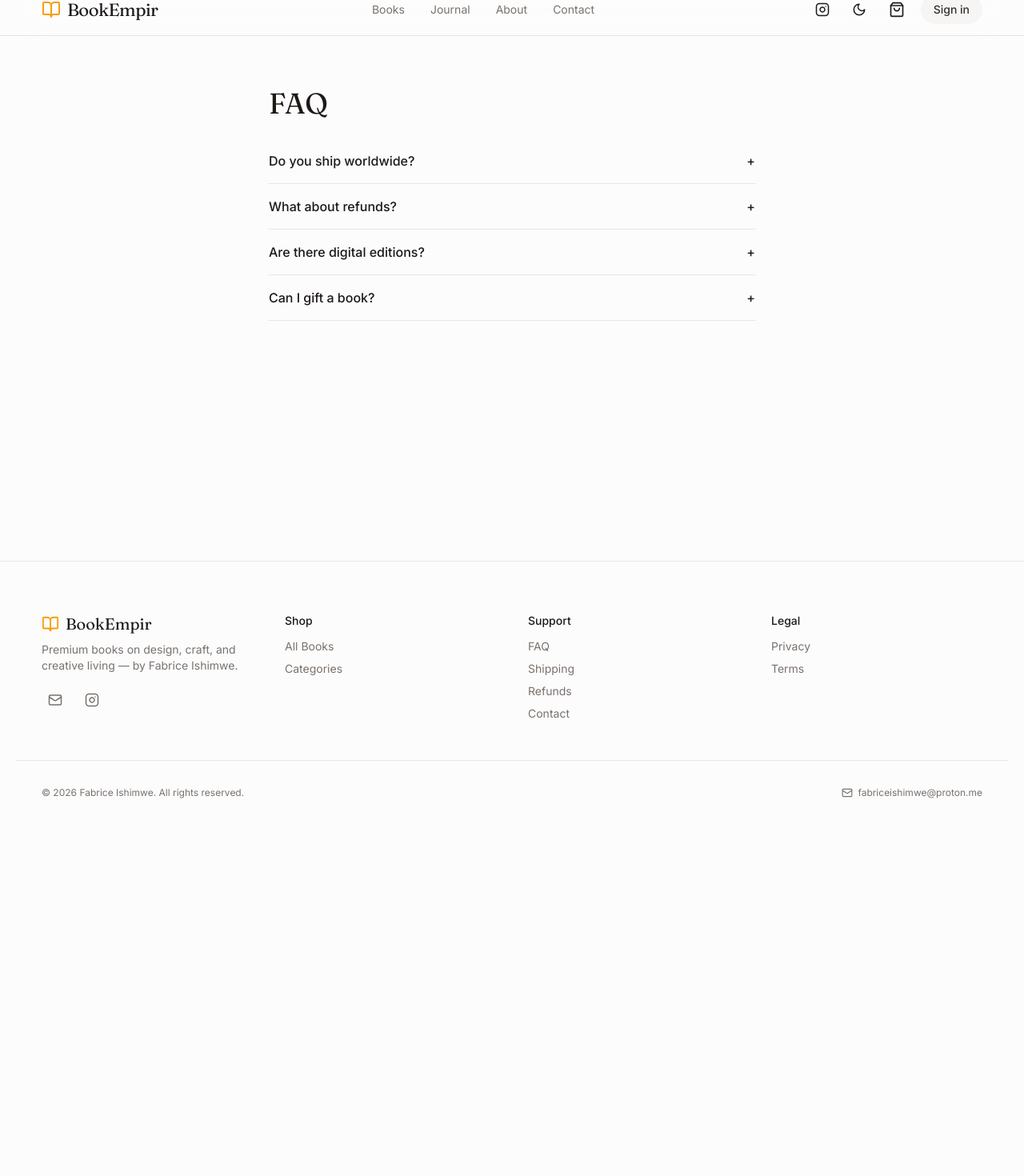
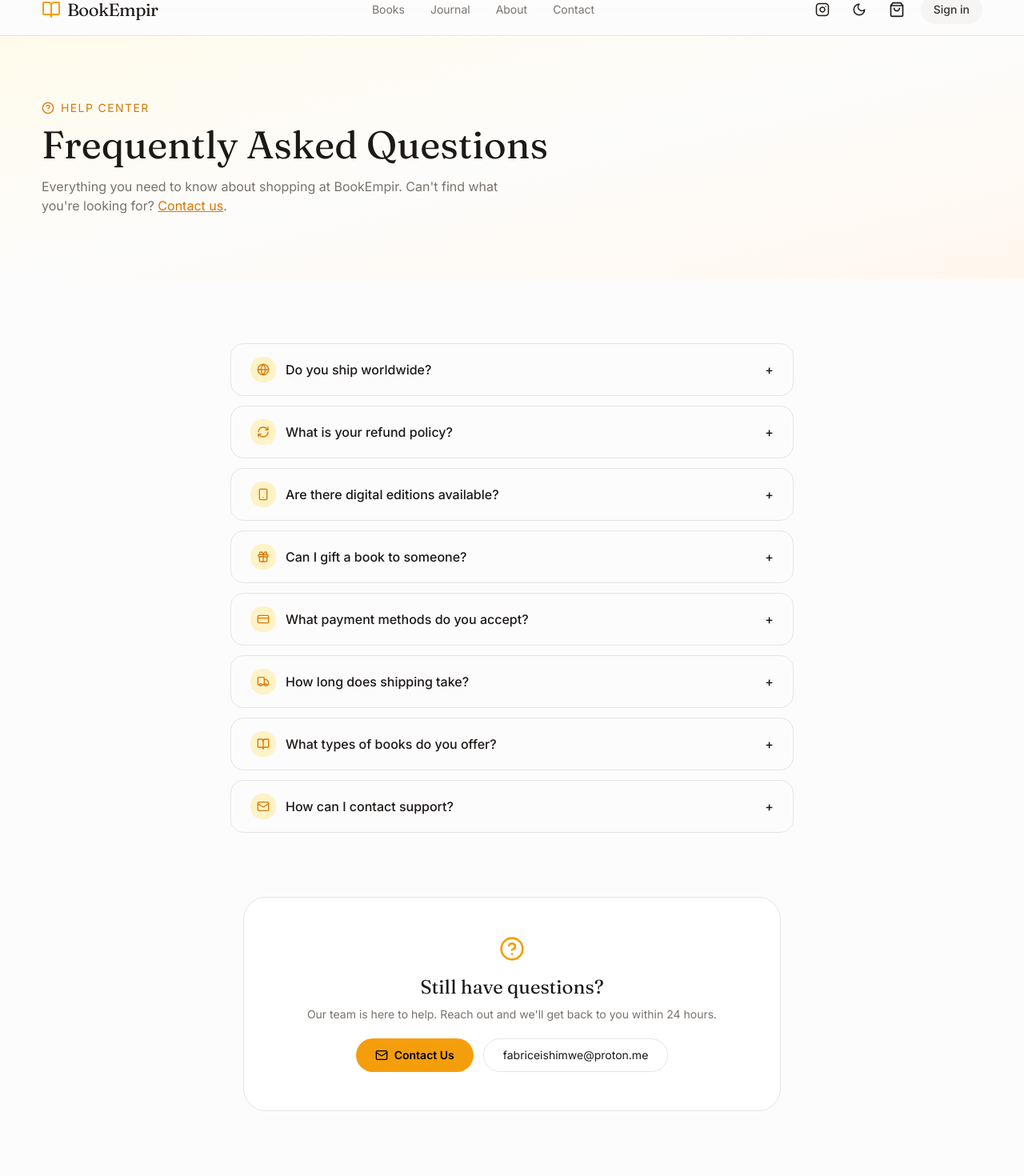
Before and after one commit to gavuvapro/bookempir, a Next.js app: page /faq in a window 1280 px wide. Shown: the part 20-1490 px from the top of the page at 80% size. Before the commit the page ends 1083 px from the top, so only its background shows below. Built offline with nearby package versions, Linux system fonts and the light colour scheme; no server answers.

Commit message:
feat: enhance FAQ page with new icons, expanded content, and updated layout

```diff
--- a/app/(site)/faq/page.tsx
+++ b/app/(site)/faq/page.tsx
@@ -1,7 +1,139 @@
-import { Accordion, AccordionContent, AccordionItem, AccordionTrigger } from "@/components/ui/accordion"
-export default function Faq(){ const faqs = [
-  ["Do you ship worldwide?","Yes, digital instantly, print worldwide."],
-  ["What about refunds?","30-day no questions asked. Email hello@yourdomain.com."],
-  ["Are there digital editions?","Yes, every print book includes a DRM-free PDF/ePub."],
-  ["Can I gift a book?","Yes, add a gift note at checkout."]
-]; return <div className="container py-16 max-w-2xl"><h1 className="font-display text-4xl mb-6">FAQ</h1><Accordion type="single" collapsible>{faqs.map(([q,a],i)=> <AccordionItem key={i} value={"i"+i}><AccordionTrigger>{q}</AccordionTrigger><AccordionContent>{a}</AccordionContent></AccordionItem>)}</Accordion></div>}
+import {
+  Accordion,
+  AccordionContent,
+  AccordionItem,
+  AccordionTrigger,
+} from "@/components/ui/accordion"
+import {
+  HelpCircle,
+  Globe,
+  RefreshCw,
+  Smartphone,
+  Gift,
+  CreditCard,
+  Truck,
+  BookOpen,
+  Mail,
+} from "lucide-react"
+import Link from "next/link"
+import { siteConfig } from "@/lib/site"
+
+const faqs = [
+  {
+    icon: Globe,
+    q: "Do you ship worldwide?",
+    a: "Yes! Digital editions are delivered instantly to your inbox. Print books are shipped worldwide with tracking. Delivery times vary by region — typically 5–10 business days internationally.",
+  },
+  {
+    icon: RefreshCw,
+    q: "What is your refund policy?",
+    a: `We offer a 30-day no-questions-asked refund policy. If you're not satisfied with your purchase, simply email us at ${siteConfig.email} and we'll process your refund promptly.`,
+  },
+  {
+    icon: Smartphone,
+    q: "Are there digital editions available?",
+    a: "Yes, every print book includes a DRM-free PDF and ePub. You can read on any device — Kindle, iPad, phone, or computer. Digital-only purchases are also available at a reduced price.",
+  },
+  {
+    icon: Gift,
+    q: "Can I gift a book to someone?",
+    a: "Absolutely! During checkout you can add a personalized gift note and specify a different shipping address. We'll wrap it beautifully and include your message.",
+  },
+  {
+    icon: CreditCard,
+    q: "What payment methods do you accept?",
+    a: "We accept all major credit cards (Visa, Mastercard, American Express), PayPal, and Apple Pay. All transactions are securely processed through Stripe.",
+  },
+  {
+    icon: Truck,
+    q: "How long does shipping take?",
+    a: "Domestic orders typically arrive in 3–5 business days. International shipping takes 7–14 business days depending on location. You'll receive a tracking number via email once your order ships.",
+  },
+  {
+    icon: BookOpen,
+    q: "What types of books do you offer?",
+    a: "Our curated collection covers design, technology & AI, psychology, philosophy, sports & performance, creative living, strategic thinking, and more. Each title is handpicked for quality and impact.",
+  },
+  {
+    icon: Mail,
+    q: "How can I contact support?",
+    a: `You can reach us at ${siteConfig.email} or through our contact form. We typically respond within 24–48 hours. You can also follow us on Instagram @bookempir for updates.`,
+  },
+]
+
+export default function Faq() {
+  return (
+    <div>
+      {/* ── Hero ──────────────────────────────────────── */}
+      <section className="bg-gradient-to-br from-amber-50 via-background to-orange-50 dark:from-amber-950/20 dark:via-background dark:to-orange-950/20">
+        <div className="container py-16 md:py-20">
+          <p className="text-sm uppercase tracking-widest text-amber-600 dark:text-amber-400 mb-3 flex items-center gap-2">
+            <HelpCircle size={16} />
+            Help Center
+          </p>
+          <h1 className="font-display text-4xl md:text-5xl">
+            Frequently Asked Questions
+          </h1>
+          <p className="mt-4 text-muted-foreground max-w-xl">
+            Everything you need to know about shopping at BookEmpir. Can't find what you're looking for?{" "}
+            <Link href="/contact" className="text-amber-600 dark:text-amber-400 underline">
+              Contact us
+            </Link>
+            .
+          </p>
+        </div>
+      </section>
+
+      {/* ── FAQ Items ─────────────────────────────────── */}
+      <section className="container py-16 md:py-20 max-w-3xl">
+        <Accordion type="single" collapsible className="space-y-3">
+          {faqs.map(({ icon: Icon, q, a }, i) => (
+            <AccordionItem
+              key={i}
+              value={`item-${i}`}
+              className="border rounded-2xl px-6 data-[state=open]:shadow-sm transition-shadow"
+            >
+              <AccordionTrigger className="hover:no-underline gap-3 text-left">
+                <span className="flex items-center gap-3">
+                  <span className="flex-shrink-0 w-8 h-8 rounded-lg bg-amber-100 dark:bg-amber-900/40 flex items-center justify-center text-amber-600 dark:text-amber-400">
+                    <Icon size={16} />
+                  </span>
+                  <span className="font-medium">{q}</span>
+                </span>
+              </AccordionTrigger>
+              <AccordionContent className="text-muted-foreground pl-11 pb-5">
+                {a}
+              </AccordionContent>
+            </AccordionItem>
+          ))}
+        </Accordion>
+      </section>
+
+      {/* ── CTA ───────────────────────────────────────── */}
+      <section className="container pb-24">
+        <div className="rounded-[28px] border bg-card p-8 md:p-12 text-center max-w-2xl mx-auto">
+          <HelpCircle size={32} className="mx-auto text-amber-500 mb-4" />
+          <h3 className="font-display text-2xl">Still have questions?</h3>
+          <p className="text-muted-foreground mt-2 text-sm">
+            Our team is here to help. Reach out and we'll get back to you within 24 hours.
+          </p>
+          <div className="mt-5 flex flex-col sm:flex-row gap-3 justify-center">
+            <Link
+              href="/contact"
+              className="inline-flex items-center justify-center gap-2 rounded-full bg-amber-500 hover:bg-amber-600 text-black font-semibold px-6 py-2.5 text-sm transition-colors"
+            >
+              <Mail size={16} />
+              Contact Us
+            </Link>
+            <a
+              href={`mailto:${siteConfig.email}`}
+              className="inline-flex items-center justify-center gap-2 rounded-full border px-6 py-2.5 text-sm hover:bg-accent transition-colors"
+            >
+              {siteConfig.email}
+            </a>
+          </div>
+        </div>
+      </section>
+    </div>
+  )
+}
```
